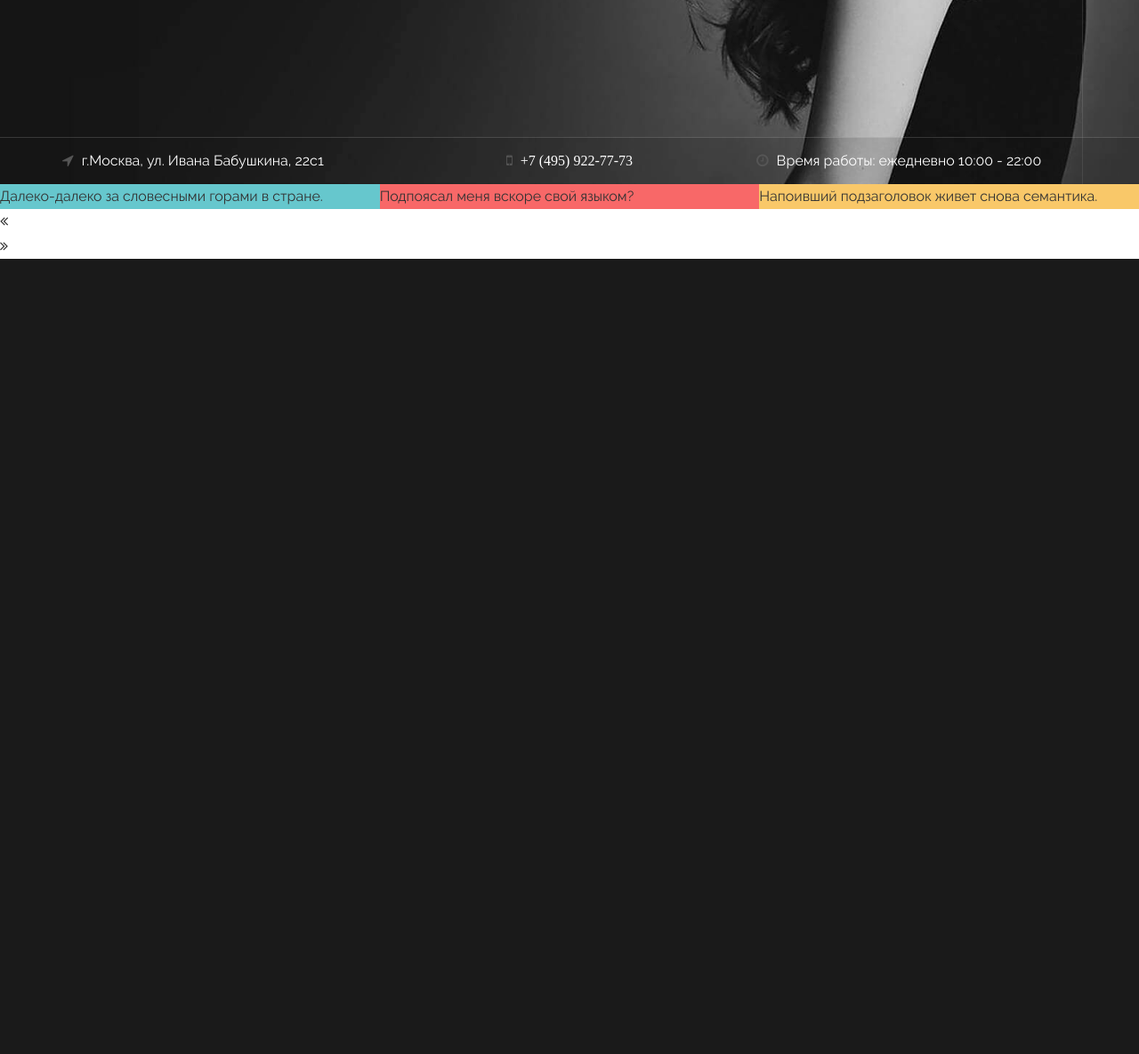
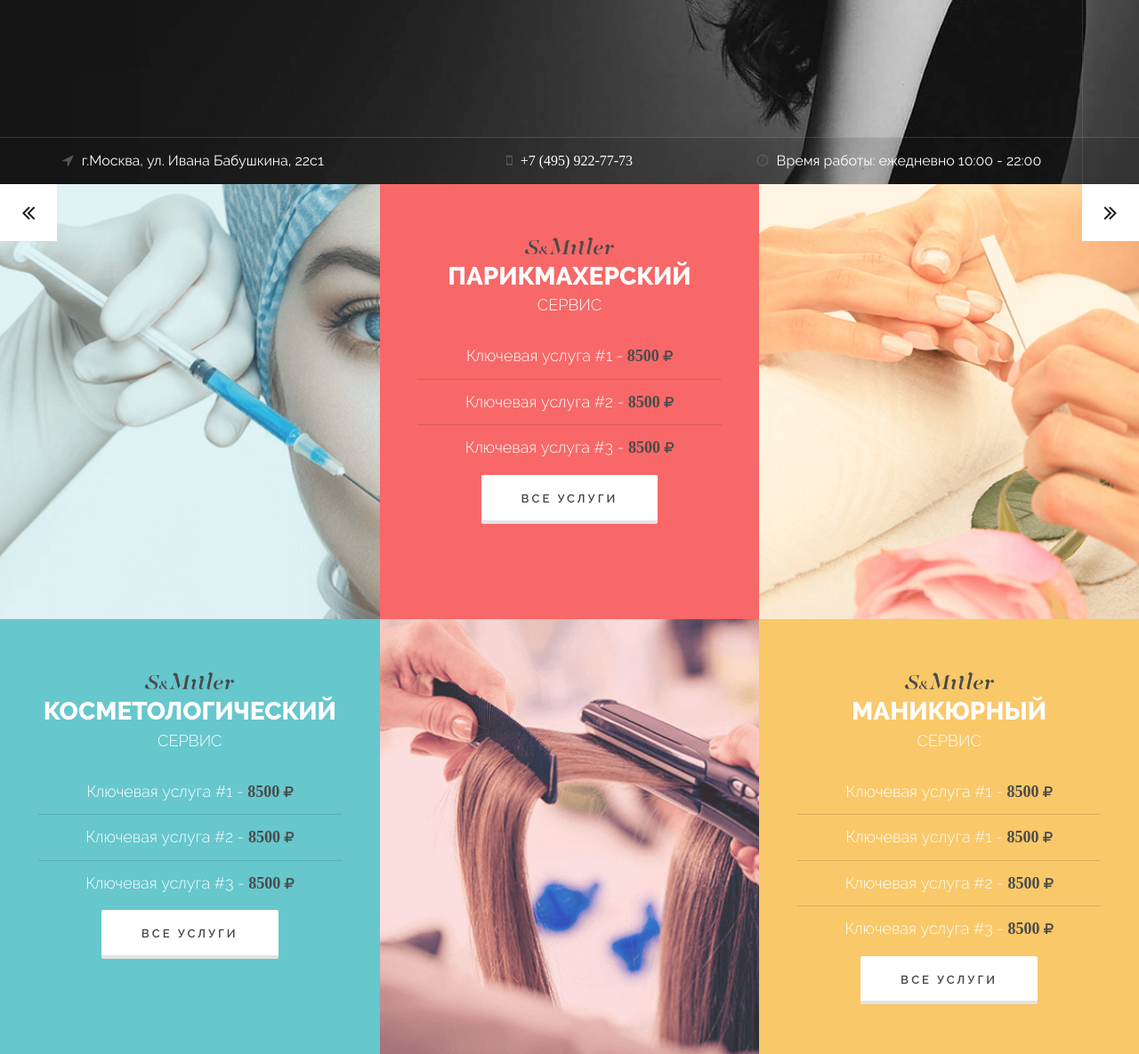
Before and after one commit to demershov/beauty-salon, a website: page app/index.html in a window 1280 px wide. Shown: the part 593-1778 px from the top of the page at 89% size. Before the commit the page ends 893 px from the top, so only its background shows below. Drawn offline with Linux system fonts and the light colour scheme.

Commit message:
Completed carousel.

```diff
--- a/app/index.html
+++ b/app/index.html
@@ -127,10 +127,59 @@
 		<div id="my-content">
 			<section class="s-servises">
 				<div class="owl-carousel carousel-servises">
-					<div class="carousel-servises-item">Далеко-далеко за словесными горами в стране.</div>
-					<div class="carousel-servises-item">Подпоясал меня вскоре свой языком?</div>
-					<div class="carousel-servises-item">Напоивший подзаголовок живет снова семантика.</div>
-					<div class="carousel-servises-item">Напоивший вопрос родного составитель заманивший.</div>
+					<div class="carousel-servises-item">
+						<div class="carousel-servises-content">
+							<div class="carousel-servises-composition">
+								<div class="carousel-logo">
+									<img src="img/logo-2.svg" alt="S&Mitler - салон красоты">
+								</div>
+								<h3 class="h3">Косметологический сервис</h3>
+								<ul class="carousel-servises-list">
+									<li>Ключевая услуга #1 - <strong>8500 <i class="fa fa-ruble"></i></strong></li>
+									<li>Ключевая услуга #2 - <strong>8500 <i class="fa fa-ruble"></i></strong></li>
+									<li>Ключевая услуга #3 - <strong>8500 <i class="fa fa-ruble"></i></strong></li>
+								</ul>
+								<a href="" class="button button-white">Все услуги</a>
+							</div>
+						</div>
+						<div class="carousel-servises-image nth-1"></div>
+					</div>
+					<div class="carousel-servises-item">
+						<div class="carousel-servises-content">
+							<div class="carousel-servises-composition">
+								<div class="carousel-logo">
+									<img src="img/logo-2.svg" alt="S&Mitler - салон красоты">
+								</div>
+								<h3 class="h3">Парикмахерский сервис</h3>
+								<ul class="carousel-servises-list">
+									<li>Ключевая услуга #1 - <strong>8500 <i class="fa fa-ruble"></i></strong></li>
+									<li>Ключевая услуга #2 - <strong>8500 <i class="fa fa-ruble"></i></strong></li>
+									<li>Ключевая услуга #3 - <strong>8500 <i class="fa fa-ruble"></i></strong></li>
+								</ul>
+								<a href="" class="button button-white">Все услуги</a>
+							</div>
+						</div>
+						<div class="carousel-servises-image nth-2"></div>
+					</div>
+					<div class="carousel-servises-item">
+						<div class="carousel-servises-content">
+							<div class="carousel-servises-composition">
+								<div class="carousel-logo">
+									<img src="img/logo-2.svg" alt="S&Mitler - салон красоты">
+								</div>
+								<h3 class="h3">Маникюрный сервис</h3>
+								<ul class="carousel-servises-list">
+									<li>Ключевая услуга #1 - <strong>8500 <i class="fa fa-ruble"></i></strong></li>
+									<li>Ключевая услуга #1 - <strong>8500 <i class="fa fa-ruble"></i></strong></li>
+									<li>Ключевая услуга #2 - <strong>8500 <i class="fa fa-ruble"></i></strong></li>
+									<li>Ключевая услуга #3 - <strong>8500 <i class="fa fa-ruble"></i></strong></li>
+								</ul>
+								<a href="" class="button button-white">Все услуги</a>
+							</div>
+						</div>
+						<div class="carousel-servises-image nth-3"></div>
+					</div>
+
 				</div>
 			</section>
 		</div>
--- a/app/js/common.js
+++ b/app/js/common.js
@@ -16,8 +16,14 @@ $(function() {
 		$('.hamburger').removeClass('is-active');
 	})
 
+	$('.carousel-servises').on('initialized.owl.carousel', function() {
+		setTimeout(function(){
+			carouselServises();
+		}, 100);
+	})
+
 	$('.carousel-servises').owlCarousel({
-		loop: true,
+		// loop: true,
 		nav: true,
 		smartSpeed: 700,
 		navText: ['<i class="fa fa-angle-double-left"></i>', '<i class="fa fa-angle-double-right"></i>'],
@@ -32,6 +38,32 @@ $(function() {
 			1100: {
 				items: 3
 			}
-		}
+		},
+		dots: false
 	});
+
+	$('.carousel-servises-content').equalHeights();
+
+	function carouselServises() {
+		$('.carousel-servises-item').each(function() {
+			var ths = $(this),
+					thsh = ths.find('.carousel-servises-content').outerHeight();
+			ths.find('.carousel-servises-image').css('min-height', thsh);
+		});
+	};
+
+	$('.carousel-servises-composition .h3').each(function() {
+		var ths = $(this);
+		ths.html(ths.html().replace(/(\S+)\s*$/, '<span>$1</span>'));
+	});
+
+	// Ресайз окна
+	function onResize() {
+		$('.carousel-servises-content').equalHeights();
+	}onResize();
+
+	window.onresize = function() {
+		console.log(1)
+		onResize();
+	}
 });
--- /dev/null
+++ b/app/libs/equalHeights/equalheights.js
@@ -0,0 +1,17 @@
+(function ($) {
+  $.fn.equalHeights = function () {
+    var $items = $(this);
+    function equalize() {
+      $items.height('initial');
+      var maxH = $items.eq(0).height();
+      $items.each(function () {
+        maxH = ($(this).height() > maxH) ? $(this).height() : maxH;
+      });
+      $items.height(maxH);
+    }
+    equalize();
+    $(window).bind('resize', function () {
+      equalize();
+    });
+  };
+})(jQuery);
--- a/app/sass/_media.sass
+++ b/app/sass/_media.sass
@@ -9,6 +9,8 @@
 			font-size: 64px
 	.header-contacts
 		font-size: 14px
+	.carousel-servises-item
+		flex-direction: column
 
 
 /* Medium Devices, Desktops */
--- a/app/sass/main.sass
+++ b/app/sass/main.sass
@@ -131,6 +131,18 @@ section
 		background-color: darken($accent, 5%)
 		&::after
 			opacity: .32
+
+	&.button-white
+		background-color: #ffffff
+		color: #444444
+		&::after
+			background-color: rgba(#000, .6)
+		&:hover
+			&::after
+				background-color: rgba(#000, .2)
+		&:active
+			&::after
+				background-color: rgba(#000, .4)
 
 .img-responsive
 	display: block
@@ -318,4 +330,99 @@ $colors: $blue, $red, $accent
 	.carousel-servises .owl-item:nth-child(#{length($colors)}n+#{$i})
 		background-color: nth($colors, $i)
 
+.carousel-servises
+	background-color: $dark
+	&-item
+		color: #ffffff
+		font-size: 18px
+		font-weight: 300
+		position: relative
+		display: flex
+		flex-direction: column-reverse
+		&:hover
+			.carousel-servises-image
+				opacity: 1
+		.carousel-logo
+			img
+				width: 100px
+				height: auto
+				margin: auto
+
+	.owl-item
+		&:nth-child(2n+2)
+			.carousel-servises-item
+				flex-direction: column
+
+	&-content
+		position: relative
+		padding: 60px 10%
+
+	&-composition
+		margin: auto
+		text-align: center
+		width: 100%
+		.h3
+			font-weight: 800
+			font-size: 28px
+			margin-top: 5px
+			margin-bottom: 20px
+			span
+				font-weight: normal
+				font-size: 18px
+				font-weight: 300
+				display: block
+	&-list
+		margin: 0
+		padding: 0
+		margin-bottom: 5px
+		li
+			list-style-type: none
+			padding: 9px
+			border-bottom: 1px solid rgba(#000, .12)
+			&:last-child
+				border-bottom: none
+			strong
+				font-family: firasans sans-serif
+				color: #4a4a4a
+				.fa
+					font-size: 15px
+	.owl-nav
+		position: absolute
+		top: 0
+		width: 100%
+		display: block !important
+		> div
+			width: 64px
+			height: 64px
+			background-color: #ffffff
+			color: $dark
+			position: absolute
+			text-align: center
+			line-height: 64px
+			font-size: 26px
+			&.owl-prev
+				left: 0
+			&.owl-next
+				right: 0
+
+
+	&-image
+		background-size: cover
+		background-position: center
+		opacity: .8
+		transition: opacity .7s ease
+
+.owl-carousel
+	.owl-item
+		backface-visibility: inherit
+
+.carousel-servises-image.nth-1
+	background-image: url('../img/service.png')
+
+.carousel-servises-image.nth-2
+	background-image: url('../img/service2.png')
+
+.carousel-servises-image.nth-3
+	background-image: url('../img/service3.png')
+
 @import "media"
--- a/gulpfile.js
+++ b/gulpfile.js
@@ -41,6 +41,7 @@ gulp.task('js', ['common-js'], function() {
 		'app/libs/jquery/dist/jquery.min.js',
 		'app/libs/mmenu/dist/jquery.mmenu.all.js',
 		'app/libs/owl-carousel/dist/owl.carousel.min.js',
+		'app/libs/equalHeights/equalheights.js',
 		'app/js/common.min.js', // Всегда в конце
 		])
 	.pipe(concat('scripts.min.js'))
```
Also changed, not shown: app/css/main.min.css, app/img/logo-2.svg (added), app/img/service.png (added), app/img/service2.png (added), app/img/service3.png (added), app/js/common.min.js, app/js/scripts.min.js.
